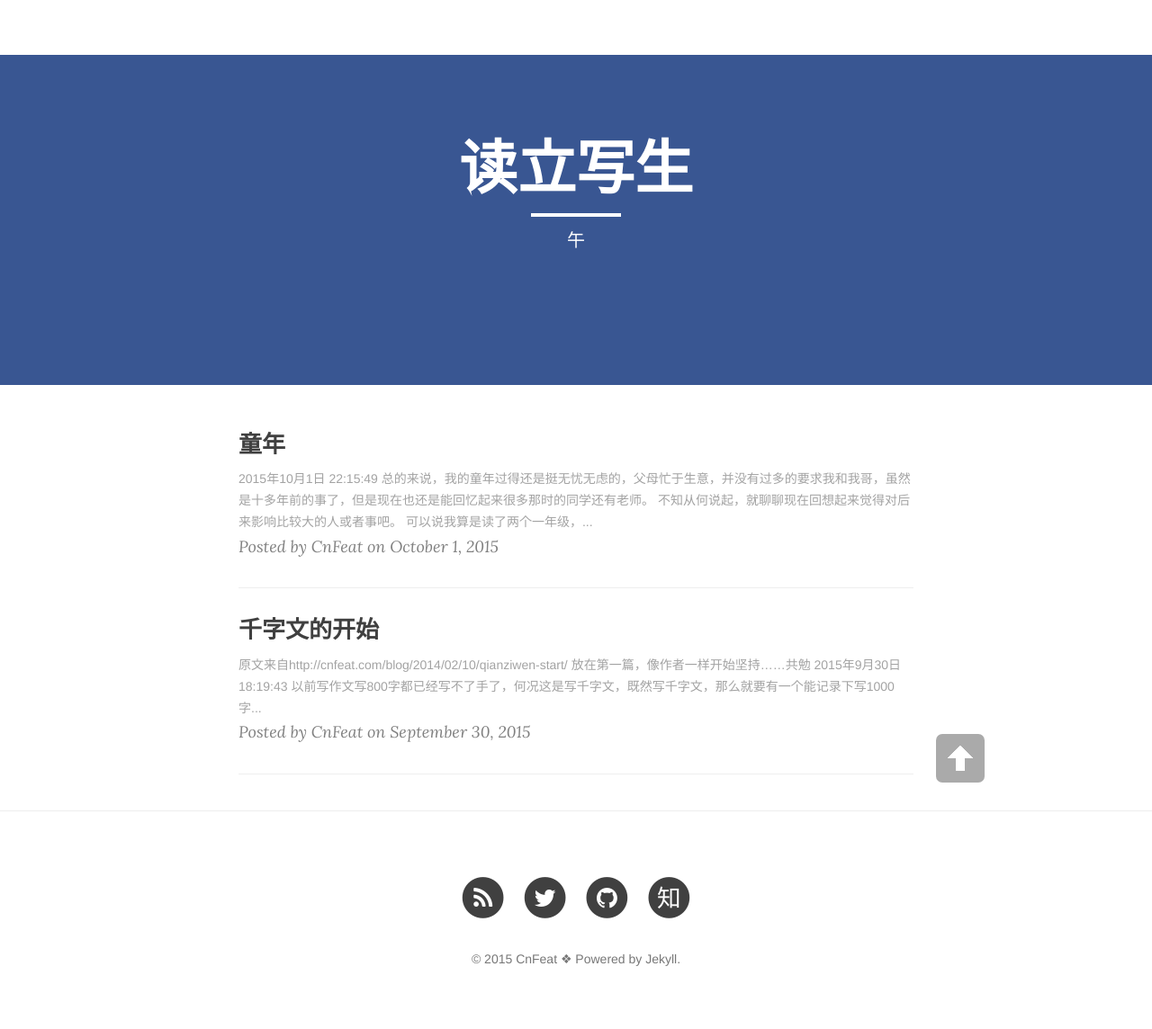
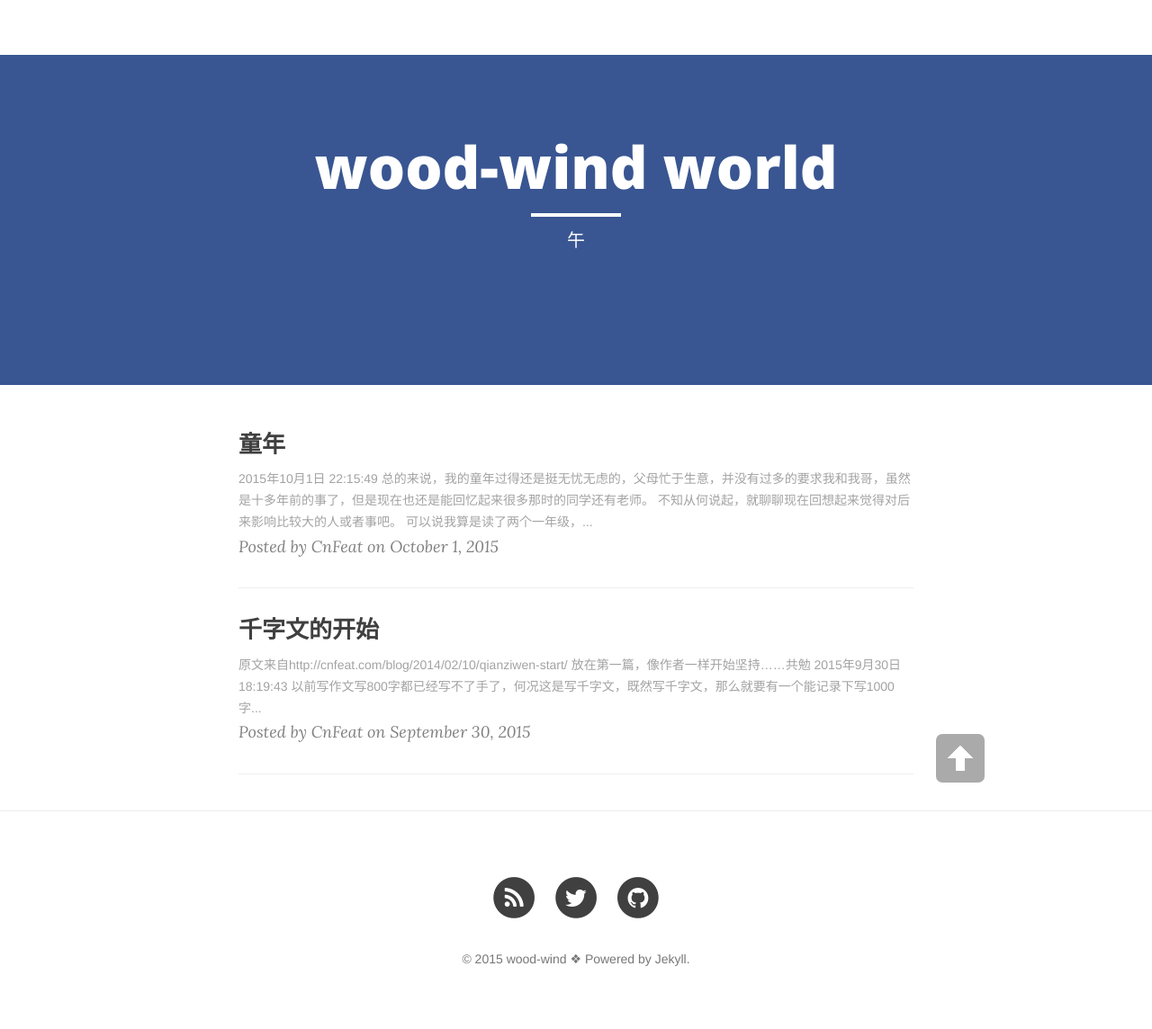
Before and after one commit to wood-wind/wood-wind.github.io, a Jekyll site: the page built from index.html, in a window 1280 px wide. Shown: the whole page at 90% size. Built offline with Jekyll 4.4.1, drawn with Linux system fonts in a browser that asks for light colours; nearby versions of some CDN libraries; the list of posts is cut into pages by our own code.

Commit message:
Update _config.yml

```diff
--- a/_config.yml
+++ b/_config.yml
@@ -1,27 +1,27 @@
 # Site settings
-title: 读立写生
+title: wood-wind world
 header-img: "img/facebook.jpg"
 tagline: "cn"
-description: "陈素封|读而立·写而生"
+description: ""
 baseurl: ""
-url: "http://cnfeat"
+url: "http://wood-wind.github.io"
 
 # About/contact
 owner:
-  name: " CnFeat"
-  email: CnFeat@gmail.com
-  bio: "写就是写的报酬"
+  name: " wood-wind"
+  email: littlefive.think@gmail.com
+  bio: "未经思考的人生是不值得过的"
 
 # Data
 gavatar: http://dreamofbook.qiniudn.com/Az..png
 favicon: img/favicon.png
 
-douban_username:  cnfeat
-twitter_username: feat
-github_username: cnfeat
-facebook_username:
-weibo_username: cnfeat
-zhihu_username: feat
+douban_username:  木槿
+twitter_username: Syriacus_wu
+github_username: wood-wind
+facebook_username: Jarvis Wu
+weibo_username:
+zhihu_username:
 
 # Build settings
 # use Github Flavored Markdown !important
```
